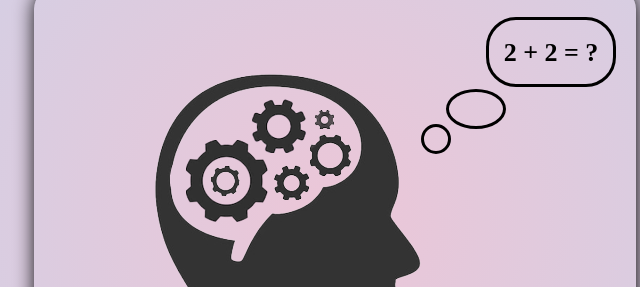
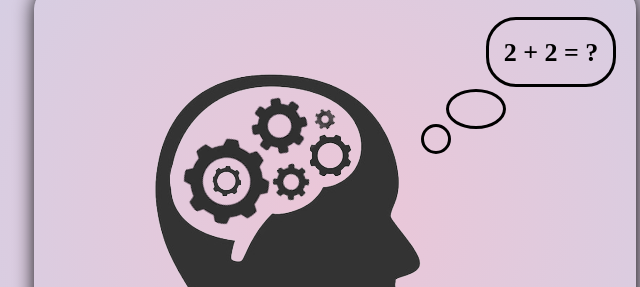
Before and after one commit to marinov-dmitriy/Less_12, a plain HTML site: page index.html in a window 1280 px wide. Shown: the part 244-531 px from the top of the page, 305-945 px from the left. Drawn offline with Linux system fonts and the light colour scheme.

Commit message:
Update style.css

```diff
--- a/css/style.css
+++ b/css/style.css
@@ -290,27 +290,27 @@ height: 60px;
 	top: 176px;
 	left: 240px;
 }
-body:hover .headconttwo{
+.headconttwo{
 	transform: rotate(-180900deg);
 	transition: 260s;
 }
-body:hover .headmid{
+.headmid{
 	transform: rotate(-90200deg);
 	transition: 250s;
 }
-body:hover .headsmall {
+.headsmall {
 	transform: rotate(-149800deg);
 	transition: 240s;
 }
-body:hover .headmidtop{
+.headmidtop{
 	transform: rotate(88200deg);
 	transition: 260s;
 }
-body:hover .head{
+.head{
 	transform: rotate(85200deg);
 	transition: 260s;
 }
-body:hover .headcont{
+.headcont{
 	transform: rotate(70500deg);
 	transition: 290s;
 }
```
